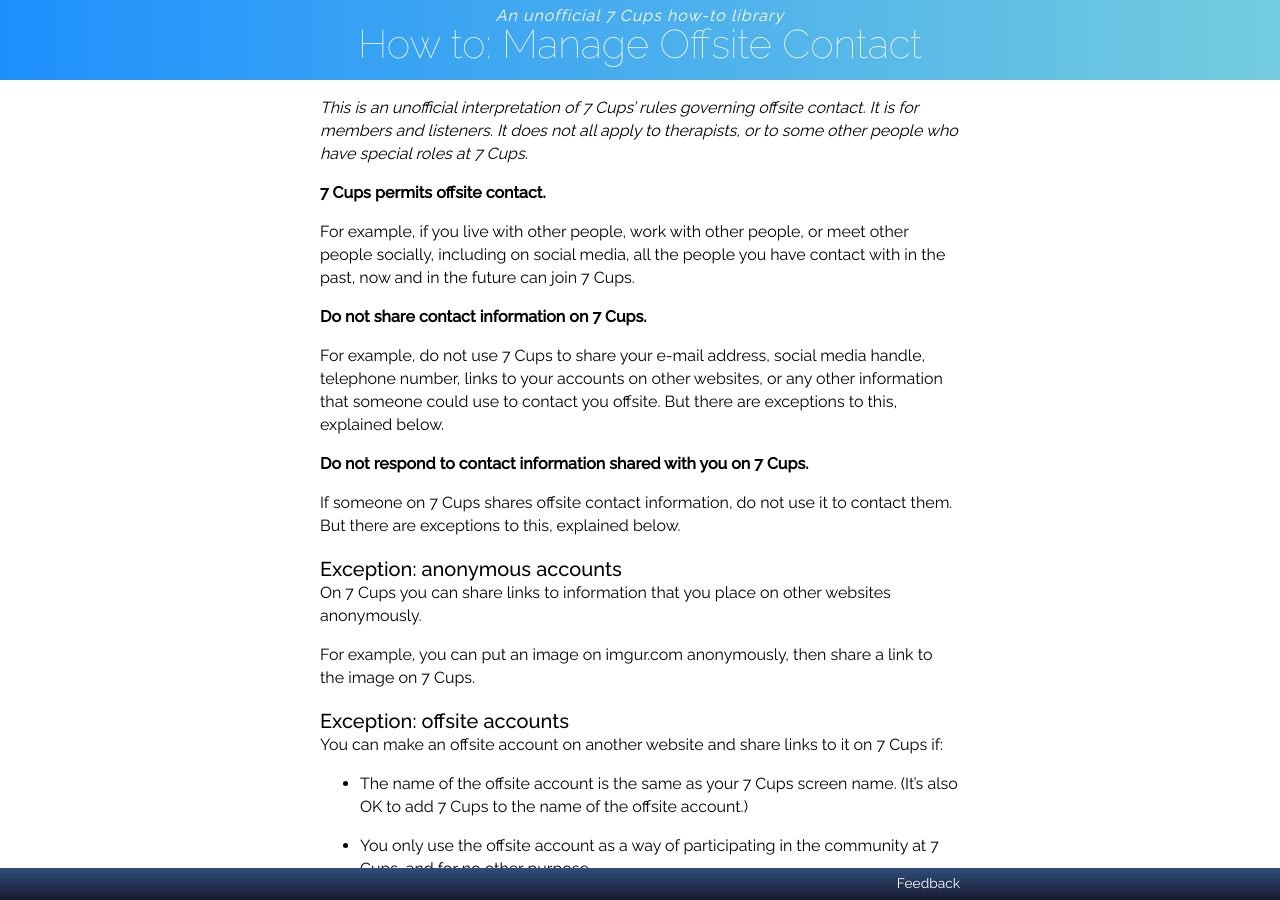
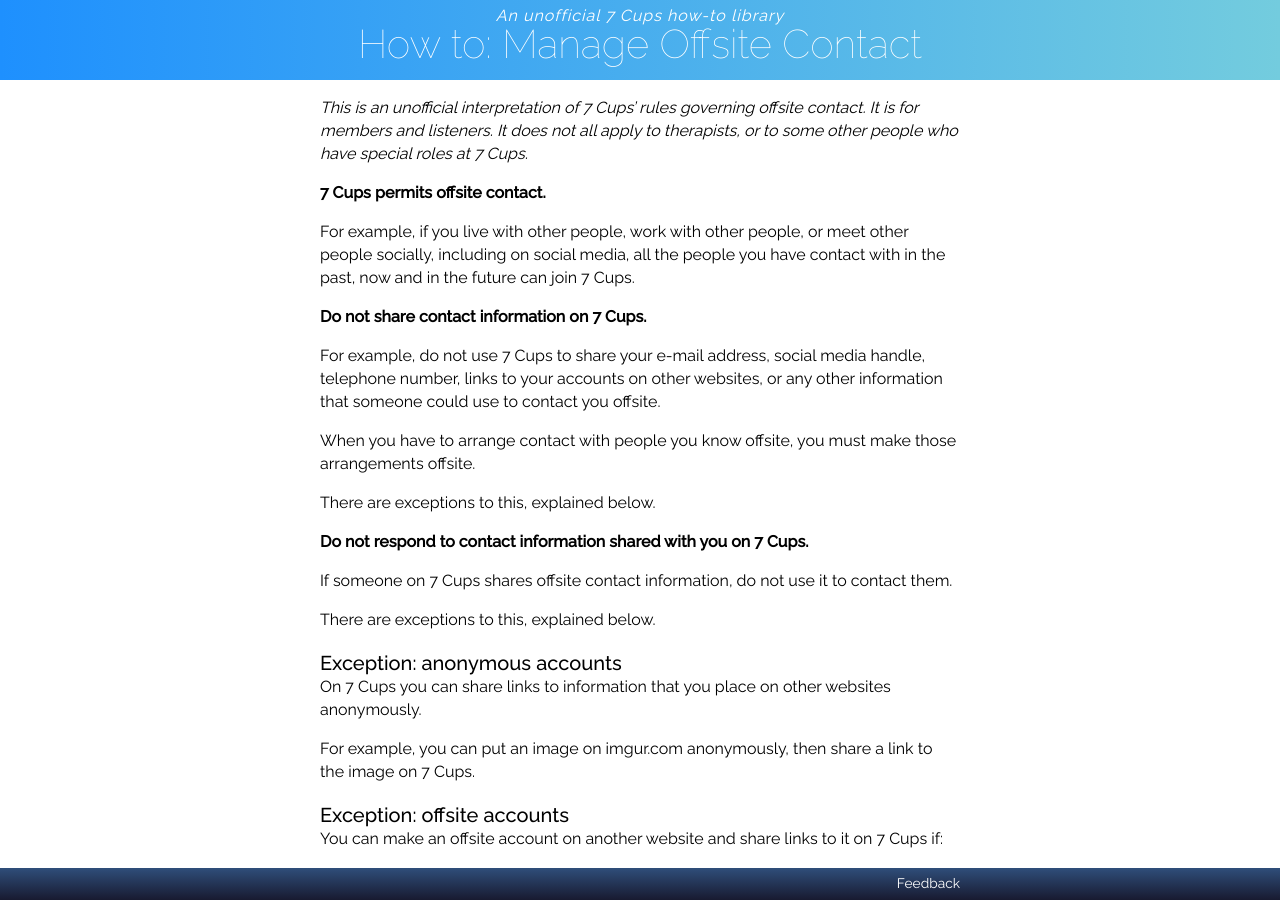
Before and after one commit to RarelyCharlie/rarelycharlie.github.io, a Jekyll site: the page built from _howto/offsite.md, in a window 1280 px wide and 900 px high. Built offline with Jekyll 4.4.1, drawn with Linux system fonts in a browser that asks for light colours.

Commit message:
Update offsite.md

```diff
--- a/_howto/offsite.md
+++ b/_howto/offsite.md
@@ -10,11 +10,17 @@ For example, if you live with other people, work with other people, or meet othe
 
 **Do not share contact information on 7 Cups.**
 
-For example, do not use 7 Cups to share your e-mail address, social media handle, telephone number, links to your accounts on other websites, or any other information that someone could use to contact you offsite. But there are exceptions to this, explained below.
+For example, do not use 7 Cups to share your e-mail address, social media handle, telephone number, links to your accounts on other websites, or any other information that someone could use to contact you offsite.
+
+When you have to arrange contact with people you know offsite, you must make those arrangements offsite.
+
+There are exceptions to this, explained below.
 
 **Do not respond to contact information shared with you on 7 Cups.**
 
-If someone on 7 Cups shares offsite contact information, do not use it to contact them. But there are exceptions to this, explained below.
+If someone on 7 Cups shares offsite contact information, do not use it to contact them.
+
+There are exceptions to this, explained below.
 
 ### Exception: anonymous accounts
 
```
